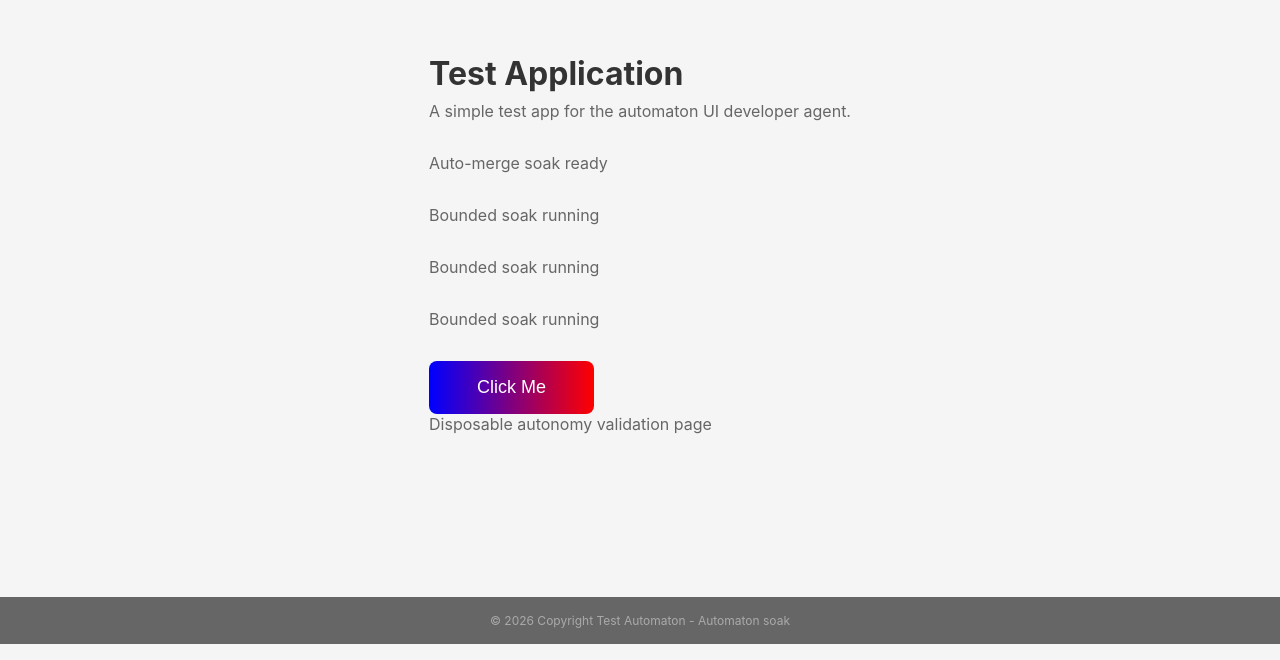
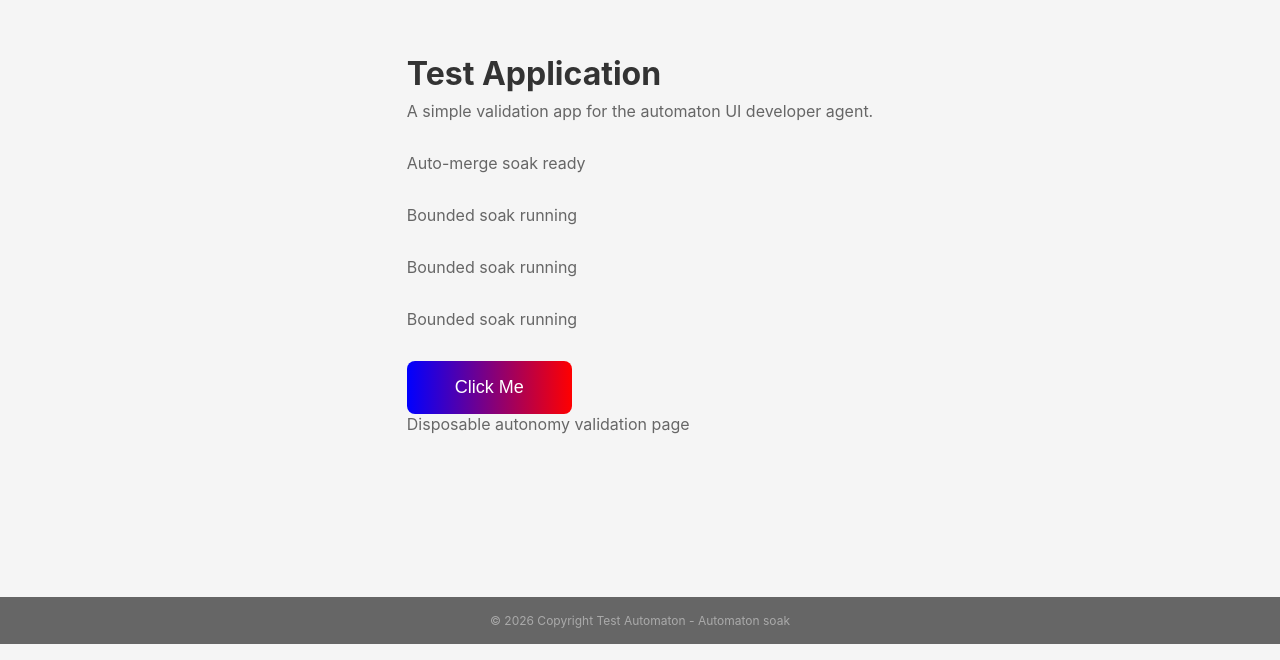
Before and after one commit to ArjunSuraj/test-automaton, a React (Vite) app: page / in a window 1280 px wide. Shown: the part 140-800 px from the top of the page. Built offline with nearby package versions, Linux system fonts and the light colour scheme.

Commit message:
feat: implement ticket #62 — Automaton 6h soak: update intro paragraph copy

```diff
--- a/src/App.jsx
+++ b/src/App.jsx
@@ -5,7 +5,7 @@ function App() {
   return (
     <>
       <h1>Test Application</h1>
-      <p>A simple test app for the automaton UI developer agent.</p>
+      <p>A simple validation app for the automaton UI developer agent.</p>
       <p>Auto-merge soak ready</p>
       <p>Bounded soak running</p>
       <p>Bounded soak running</p>
```
